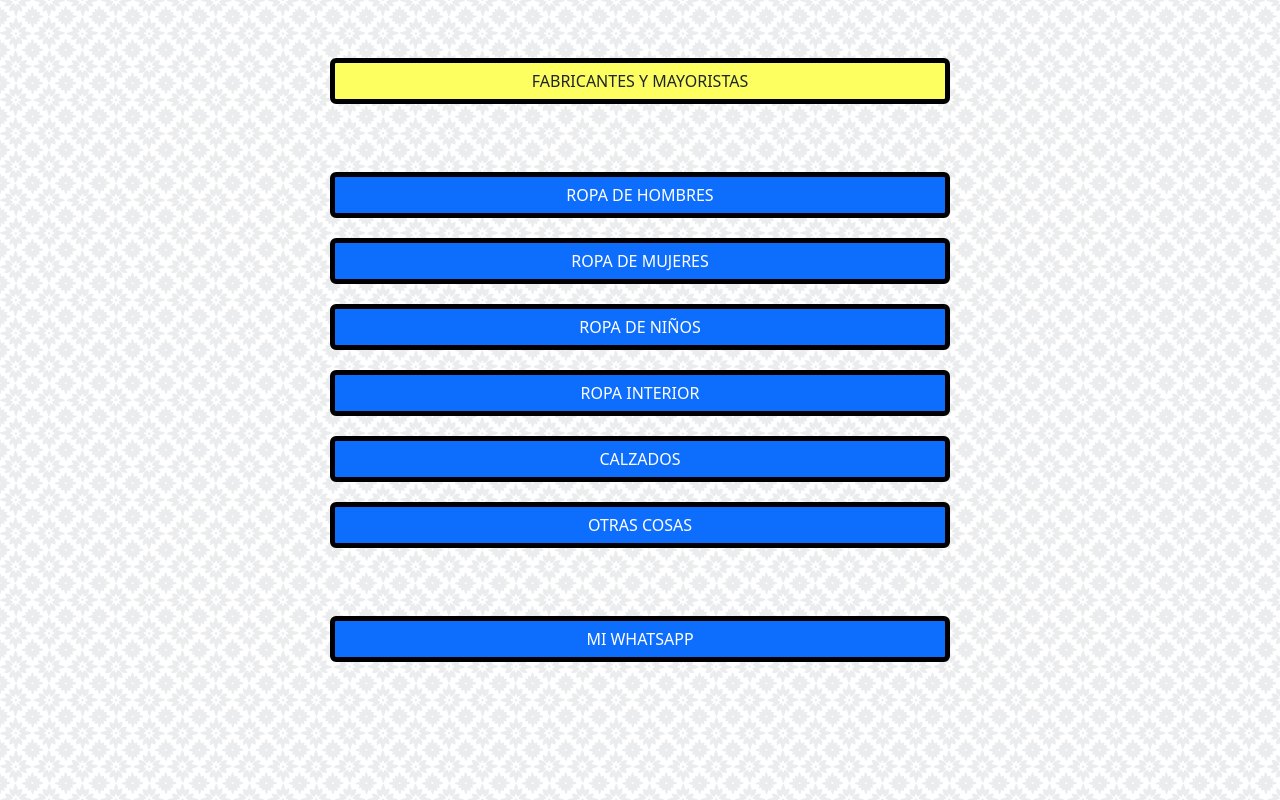
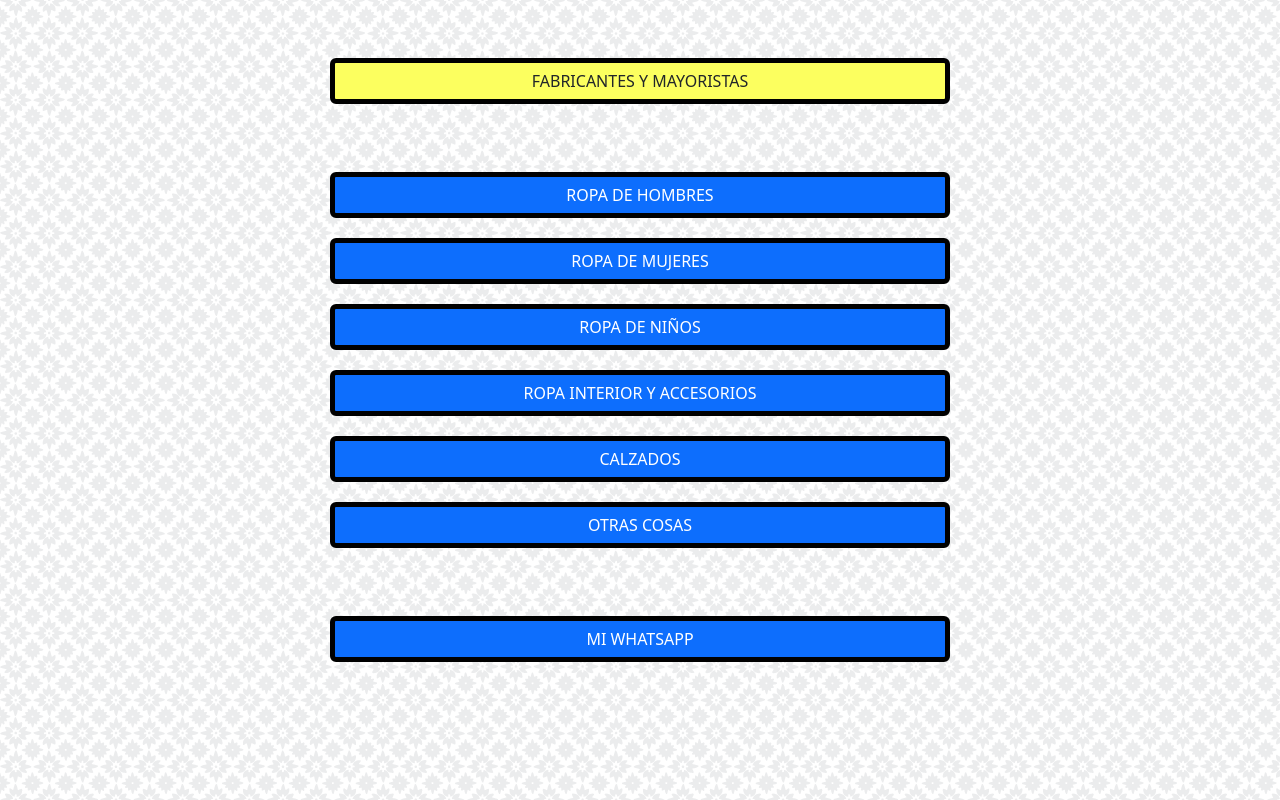
Before and after one commit to proveedoresymayoristas/listas, a plain HTML site: page index.html in a window 1280 px wide. Drawn offline with nearby package versions, Linux system fonts and the light colour scheme.

Commit message:
Update index.html

```diff
--- a/index.html
+++ b/index.html
@@ -99,7 +99,7 @@
         <a href="ninos.html" class="btn btn-primary" role="button">ROPA DE NIÑOS</a>
     </div>
     <div class="d-grid gap-2 col-6 mx-auto">
-        <a href="ropainterior.html" class="btn btn-primary" role="button">ROPA INTERIOR</a>
+        <a href="ropainterior.html" class="btn btn-primary" role="button">ROPA INTERIOR Y ACCESORIOS</a>
     </div>
         </div>
     <div class="d-grid gap-2 col-6 mx-auto">
```
